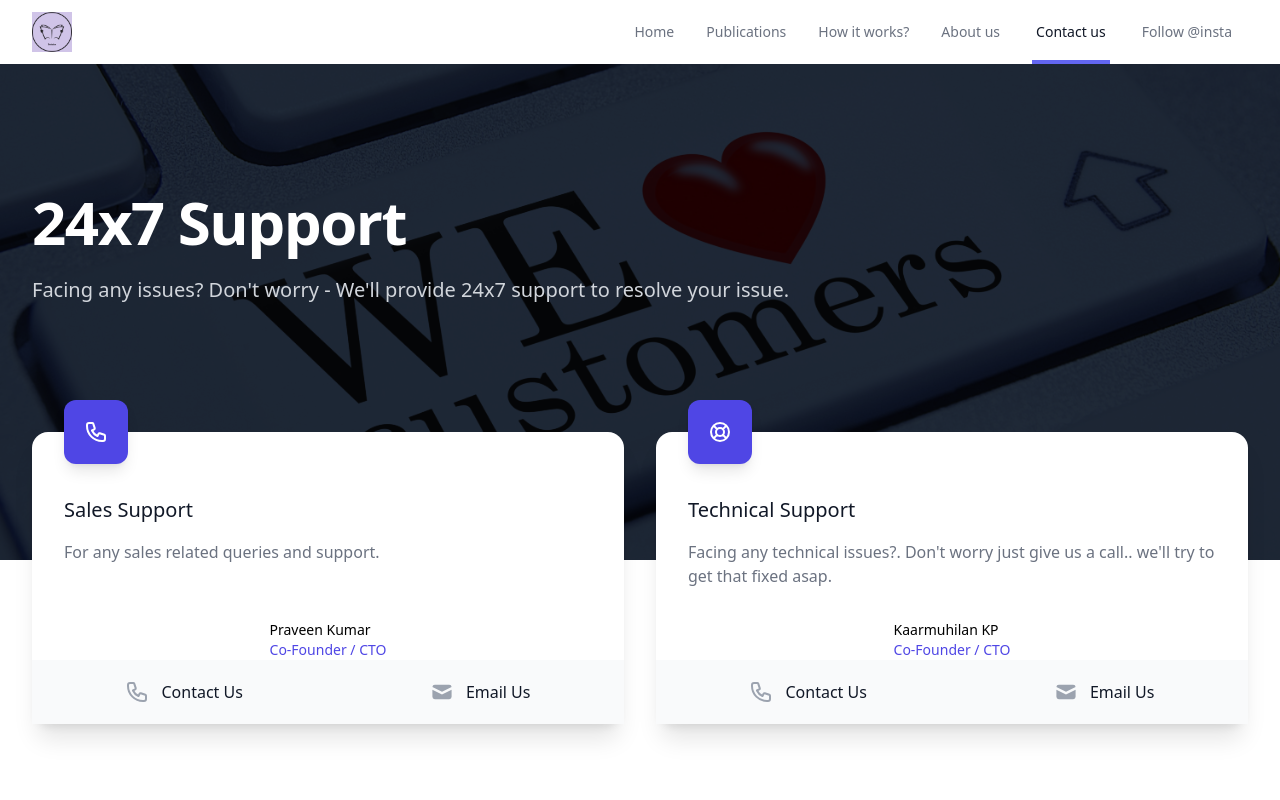
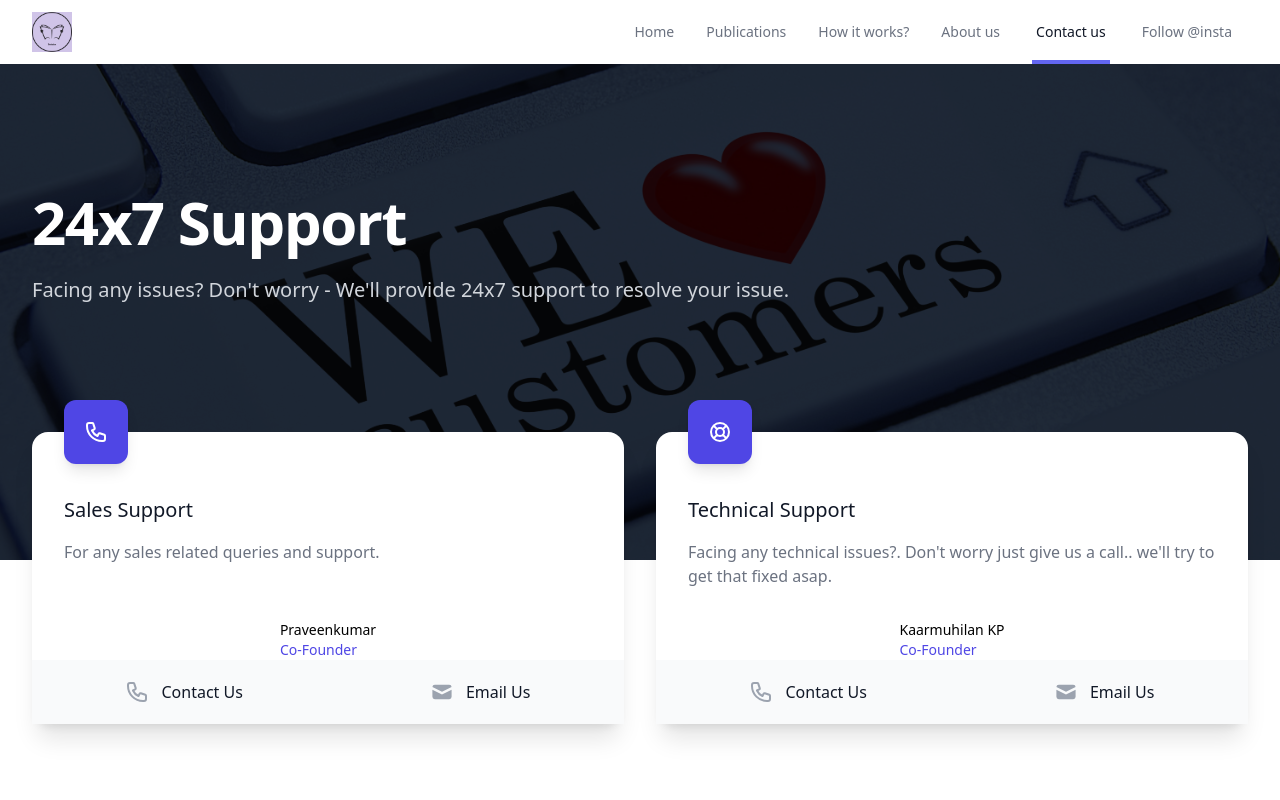
Before and after one commit to GopiKrishnanVM/bookation, a Next.js app: page /contact-us in a window 1280 px wide. Shown: the top 800 px of the page. Built offline with nearby package versions, Linux system fonts and the light colour scheme.

Commit message:
image added

```diff
--- a/pages/contact-us/index.tsx
+++ b/pages/contact-us/index.tsx
@@ -21,8 +21,8 @@ const supportLinks = [
     icon: PhoneIcon,
     teamMembers: [
       {
-        name: "Praveen Kumar",
-        role: "Co-Founder / CTO",
+        name: "Praveenkumar",
+        role: "Co-Founder",
         contactNumber: "+91 9698770609",
         contactEmail: "bookation.offical@gmail.com",
         imageUrl:
@@ -39,7 +39,7 @@ const supportLinks = [
     teamMembers: [
       {
         name: "Kaarmuhilan KP",
-        role: "Co-Founder / CTO",
+        role: "Co-Founder",
         contactNumber: "+91 6383172402",
         contactEmail: "bookation.offical@gmail.com",
         imageUrl:
```
Also changed, not shown: static/about.data.ts (+7 -7 lines).
